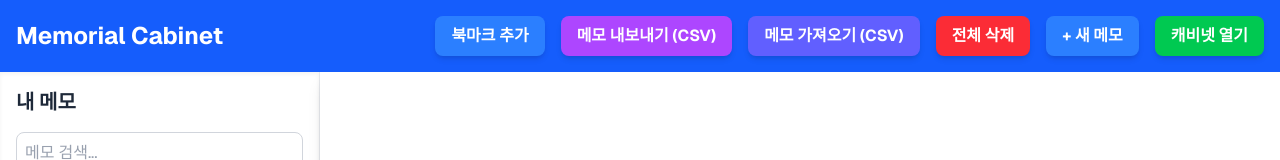
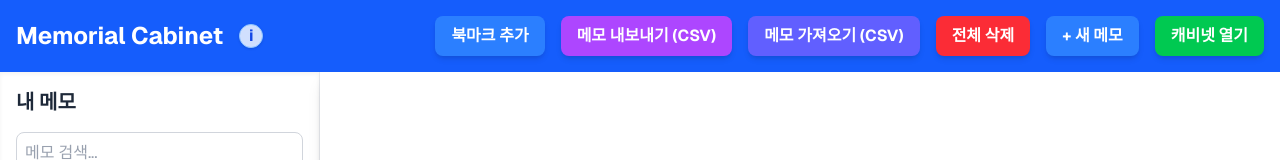
Before and after one commit to rakaso598/memorial-cabinet, a Next.js app: page / in a window 1280 px wide. Shown: the top 160 px of the page. Built offline with nearby package versions, Linux system fonts and the light colour scheme.

Commit message:
feat: Header 컴포넌트에 사용법 안내 툴팁 추가 및 다크 모드 지원을 위한 prop 추가

```diff
--- a/components/Header.tsx
+++ b/components/Header.tsx
@@ -1,4 +1,5 @@
 import React, { useRef } from "react";
+import { useState } from "react";
 
 // isDarkMode와 onToggleDarkMode prop을 추가합니다.
 interface HeaderProps {
@@ -55,8 +56,8 @@ const Header: React.FC<HeaderProps> = ({
 
   return (
     <header className="bg-blue-600 text-white p-4 shadow-md flex justify-between items-center dark:bg-gray-900">
-      {/* 왼쪽: 캐비넷 입장 시 캐비넷 정보, 아니면 로고 */}
-      <div className="flex items-center space-x-2 min-w-0">
+      {/* 왼쪽: 캐비넷 입장 시 캐비넷 정보, 아니면 로고+가이드 */}
+      <div className="flex items-center space-x-2 min-w-0 relative">
         {cabinetInfo ? (
           <>
             <span
@@ -81,9 +82,13 @@ const Header: React.FC<HeaderProps> = ({
             )}
           </>
         ) : (
-          <h1 className="text-2xl font-bold whitespace-nowrap">
-            Memorial Cabinet
-          </h1>
+          <>
+            <h1 className="text-2xl font-bold whitespace-nowrap">
+              Memorial Cabinet
+            </h1>
+            {/* 가이드 아이콘 */}
+            <GuideTooltip />
+          </>
         )}
       </div>
       <div className="flex space-x-4">
@@ -145,4 +150,36 @@ const Header: React.FC<HeaderProps> = ({
   );
 };
 
+// 컴포넌트 하단에 GuideTooltip 정의 추가
+function GuideTooltip() {
+  const [show, setShow] = useState(false);
+  return (
+    <div className="relative ml-2 flex items-center">
+      <div
+        onMouseEnter={() => setShow(true)}
+        onMouseLeave={() => setShow(false)}
+        className="w-6 h-6 flex items-center justify-center rounded-full bg-white/80 text-blue-700 font-bold cursor-pointer border border-blue-300 hover:bg-white shadow-sm transition"
+        title="사용법 안내"
+      >
+        i
+      </div>
+      {show && (
+        <div className="absolute left-1/2 -translate-x-1/2 top-full mt-2 bg-white text-gray-800 dark:bg-gray-900 dark:text-gray-100 border border-gray-300 dark:border-gray-700 rounded-lg shadow-lg px-4 py-3 text-sm w-72 z-50 animate-fade-in-up">
+          <b>Memorial Cabinet 사용 가이드</b>
+          <ul className="mt-2 list-disc pl-4 space-y-1">
+            <li>로컬모드: 내 브라우저에만 저장, 빠르고 간편하게 메모 관리</li>
+            <li>
+              &quot;캐비넷 열기&quot;로 공유/협업 공간 생성 (최대 6자 이름, 숫자
+              4자리 비밀번호 필요)
+            </li>
+            <li>캐비넷 입장 시 해당 공간의 메모를 DB에 안전하게 저장/공유</li>
+            <li>QR코드로 모바일 등에서 바로 접속 가능</li>
+            <li>&quot;나가기&quot;로 다시 로컬모드로 전환</li>
+          </ul>
+        </div>
+      )}
+    </div>
+  );
+}
+
 export default Header;
```
